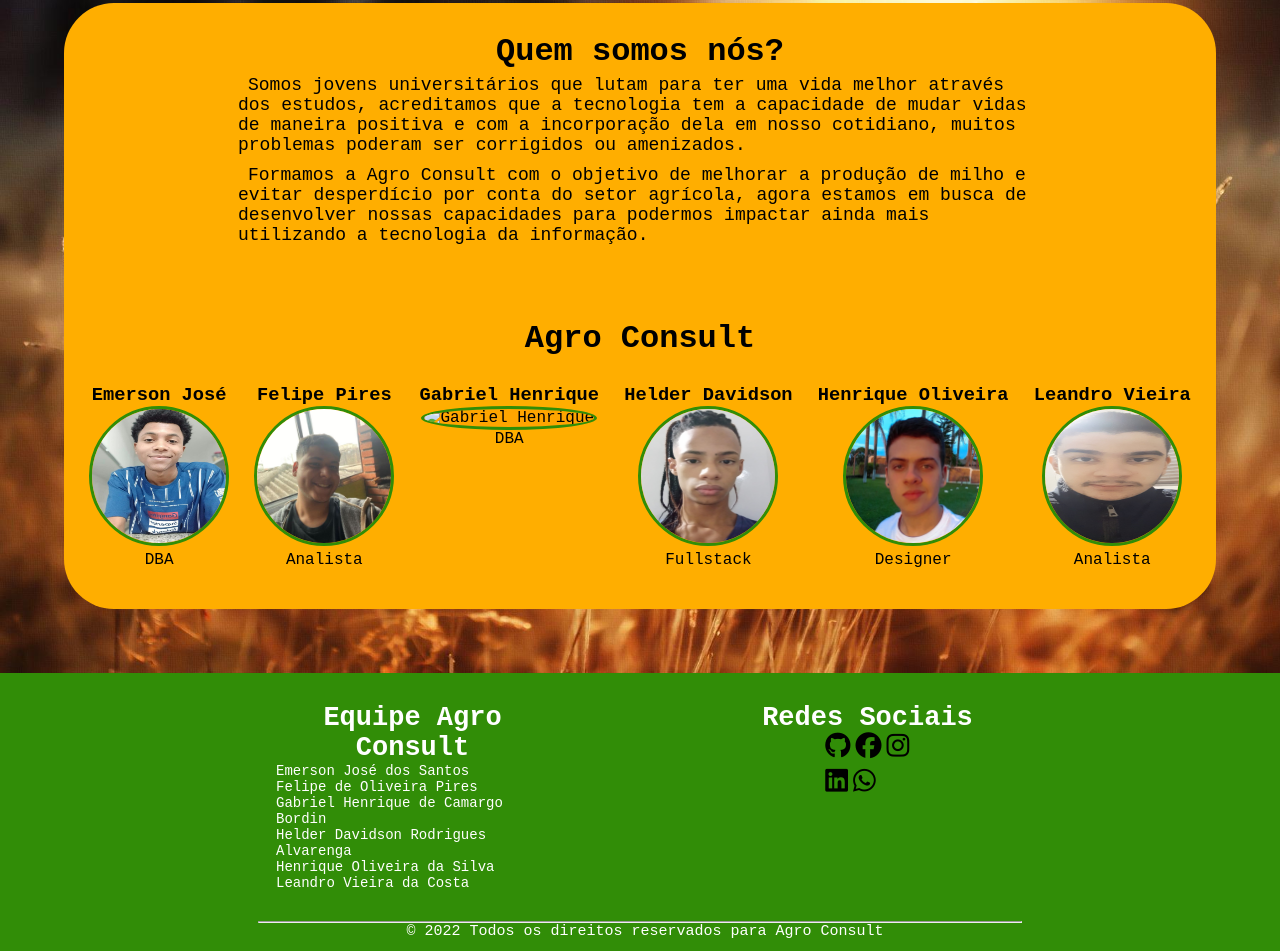
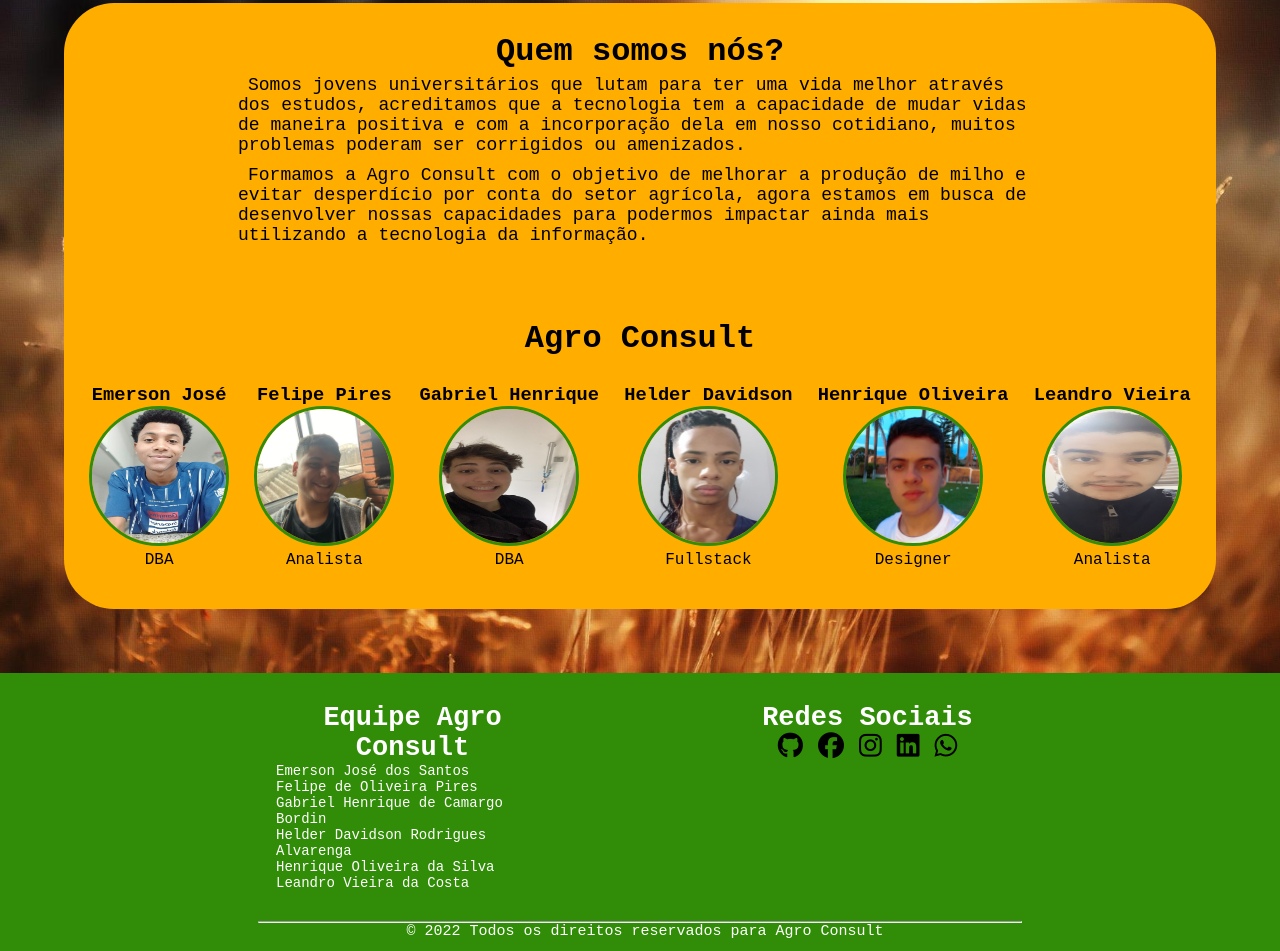
Before and after one commit to Uken49/-Site-Treino, a website: page public/index.html in a window 1280 px wide. Shown: the part 1846-2797 px from the top of the page. Drawn offline with Linux system fonts and the light colour scheme.

Commit message:
Adicionando imagem e melhorando a responsividade Colocando a img do dev-gabriel e melhorando responsividade do header

```diff
--- a/public/css/calculadora.css
+++ b/public/css/calculadora.css
@@ -301,10 +301,10 @@ figure img {
 }
 
 .social-icons {
-    width: 31%;
-    margin: auto;
-    gap: 5px;
+    width: auto;
+    gap: 15px;
     display: flex;
+    justify-content: center;
     flex-flow: row wrap;
 }
 
@@ -319,6 +319,8 @@ figure img {
     width: 70%;
     text-align: center;
 }
+
+/* FIM - FOOTER - Contato */
 
 /* FIM - FOOTER - Contato */
 
--- a/public/css/index.css
+++ b/public/css/index.css
@@ -273,10 +273,10 @@ body {
 }
 
 .social-icons {
-    width: 31%;
-    margin: auto;
-    gap: 5px;
+    width: auto;
+    gap: 15px;
     display: flex;
+    justify-content: center;
     flex-flow: row wrap;
 }
 
@@ -465,8 +465,6 @@ body {
     }
 
     .social-icons {
-        width: auto;
-        gap: 5px;
         display: block;
     }
 
--- a/public/index.html
+++ b/public/index.html
@@ -36,7 +36,7 @@
                     <li><a href="index.html#about">Sobre-Nós</a></li>
                     <li><a href="index.html#footer">Contato</a></li>
                     <li class="pl-3"><a href="calculadora.html">Calculadora</a></li>
-                    <li>|</li>
+                    <li class="pipe">|</li>
                     <li><a href="cadastro.html">Cadastro</a></li>
                     <li><a href="login.html">Entrar</a></li>
                 </ul>
@@ -143,7 +143,7 @@
                                 <figcaption>
                                     <h3>Gabriel Henrique</h3>
                                 </figcaption>
-                                <img class="people-card" src="" alt="Gabriel Henrique">
+                                <img class="people-card" src="assets/img/dev-gabriel.jpeg" alt="Gabriel Henrique">
                                 <figcaption>DBA</figcaption>
                             </a>
                         </figure>
@@ -157,7 +157,7 @@
                             </a>
                         </figure>
                         <figure>
-                            <a href="">
+                            <a href="https://instagram.com/h_osilva?igshid=YmMyMTA2M2Y=">
                                 <figcaption>
                                     <h3>Henrique Oliveira</h3>
                                 </figcaption>
```
Also changed, not shown: public/calculadora.html (+4 -5 lines), public/assets/img/dev-gabriel.jpeg (added).
